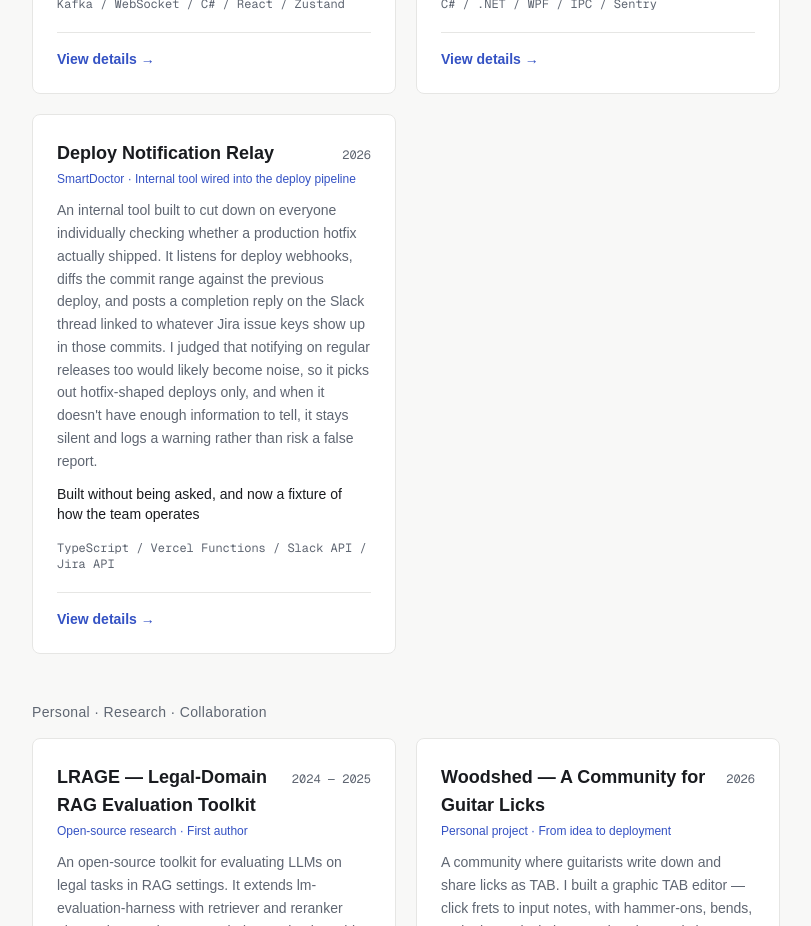
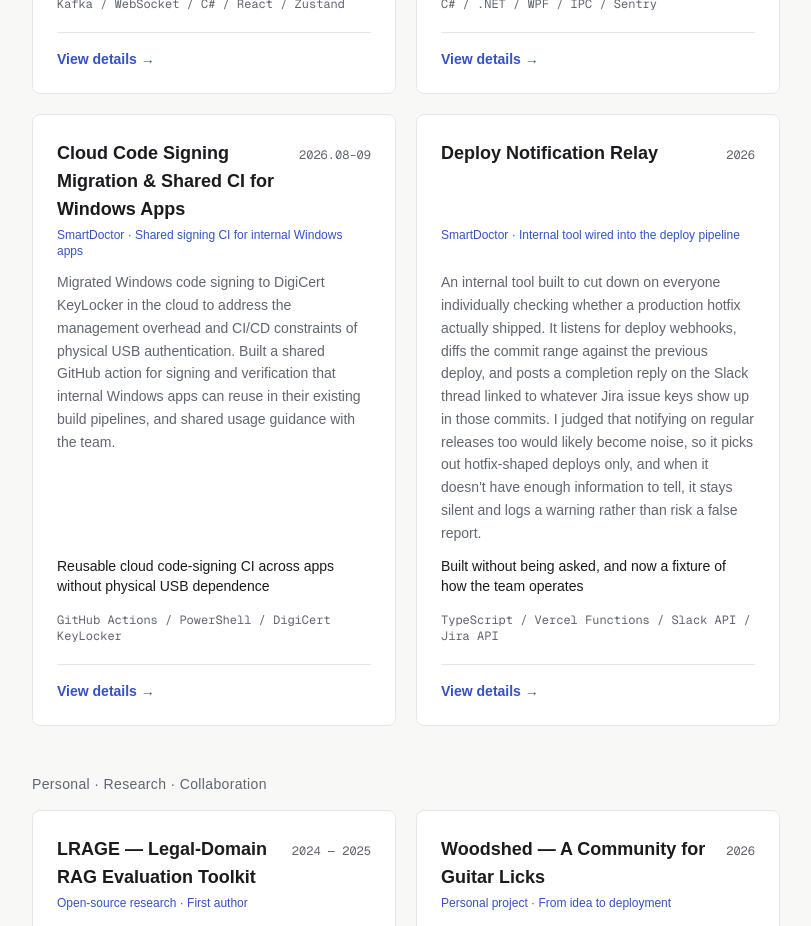
Before and after one commit to hoorangyee/about-minhu, a Next.js app: page /en in a window 1280 px wide. Shown: the part 4080-5006 px from the top of the page, without its empty margins (348-1159 px from the left). Built offline with nearby package versions, Linux system fonts and the light colour scheme; a web font is replaced by a local one.

Commit message:
feat: 클라우드 코드 서명 공용 CI 구축 사례 추가

```diff
--- a/src/data/en/project-details.ts
+++ b/src/data/en/project-details.ts
@@ -171,6 +171,20 @@
     ],
   },
 
+  "windows-code-signing": {
+    lead: "Migrated to cloud code signing to address the management overhead and CI/CD constraints of physical USB authentication. Built a shared DigiCert KeyLocker CI process so internal Windows apps can use the same signing and verification procedure.",
+    sections: [
+      {
+        heading: "Background and role",
+        body: [
+          "The existing code-signing process depended on a physical USB authentication device. Managing the device and connecting it to the signing environment created operational overhead and constrained automated build-and-sign flows in CI/CD. I migrated signing to DigiCert KeyLocker in the cloud to address those constraints.",
+          "Built a shared GitHub action that Windows apps built with .NET, Electron, or Tauri can reuse for signing and verification. Each repository can integrate it into its existing build CI by adding an action call and specifying the files to sign.",
+          "Standardized signing and verification for EXE, DLL, and MSI files and provided a manual signing tool so local files and folders can use the same cloud signing procedure. Shared usage instructions and guidance for avoiding unnecessary signing calls with the team.",
+        ],
+      },
+    ],
+  },
+
   "deploy-notifier": {
     lead: "A tool I built on my own, unasked, to remove the need for everyone to individually check whether a production deploy actually went out. It pulls the commit range from a deploy webhook, finds the Slack thread tied to each issue, and replies there — narrowed down to hotfixes only, and still in active use today.",
     sections: [
--- a/src/data/en/projects.ts
+++ b/src/data/en/projects.ts
@@ -52,6 +52,17 @@
     techStack: ["C#", ".NET", "WPF", "IPC", "Sentry"],
   },
   {
+    title: "Cloud Code Signing Migration & Shared CI for Windows Apps",
+    slug: "windows-code-signing",
+    group: "work",
+    context: "SmartDoctor · Shared signing CI for internal Windows apps",
+    period: "2026.08–09",
+    description:
+      "Migrated Windows code signing to DigiCert KeyLocker in the cloud to address the management overhead and CI/CD constraints of physical USB authentication. Built a shared GitHub action for signing and verification that internal Windows apps can reuse in their existing build pipelines, and shared usage guidance with the team.",
+    impact: "Reusable cloud code-signing CI across apps without physical USB dependence",
+    techStack: ["GitHub Actions", "PowerShell", "DigiCert KeyLocker"],
+  },
+  {
     title: "Deploy Notification Relay",
     slug: "deploy-notifier",
     group: "work",
--- a/src/data/project-details.ts
+++ b/src/data/project-details.ts
@@ -169,6 +169,20 @@
     ],
   },
 
+  "windows-code-signing": {
+    lead: "물리 USB 인증 방식의 관리 부담과 CI/CD 자동화 제약을 해결하기 위해 클라우드 코드 서명으로 전환했습니다. 사내 Windows 앱들이 같은 서명·검증 절차를 사용할 수 있도록 DigiCert KeyLocker 기반 공용 CI 프로세스를 구축했습니다.",
+    sections: [
+      {
+        heading: "배경과 역할",
+        body: [
+          "기존 코드 서명은 물리 USB 인증 장치에 의존했습니다. 장치 자체를 관리해야 하고 서명을 실행할 환경에 장치를 연결해야 하므로 관리 부담이 있었으며, CI/CD에서 빌드와 서명을 자동으로 이어가는 데도 제약이 있었습니다. 이 제약을 해소하기 위해 DigiCert KeyLocker 기반 클라우드 코드 서명으로 전환했습니다.",
+          "사내 .NET·Electron·Tauri 등의 Windows 앱에서 같은 서명·검증 절차를 재사용할 수 있도록 공용 GitHub Action을 구축했습니다. 각 저장소의 기존 빌드 CI에 Action 호출과 서명할 파일 경로를 추가하는 방식으로 연결하도록 구성했습니다.",
+          "EXE·DLL·MSI 파일의 서명과 검증을 공통화하고, 로컬 파일·폴더도 같은 클라우드 서명 절차로 처리할 수 있도록 수동 서명 도구를 마련했습니다. 사용 방법과 불필요한 서명 호출을 줄이는 기준을 팀에 공유했습니다.",
+        ],
+      },
+    ],
+  },
+
   "deploy-notifier": {
     lead: "상용 배포가 끝났는지를 관련자가 각자 확인해야 하던 상황을 줄이려고, 요청받지 않고 스스로 만든 사내 도구입니다. 배포 웹훅에서 커밋 범위를 뽑아 이슈에 연결된 Slack 스레드에 완료를 알리며, 핫픽스 배포만 골라 알리도록 좁힌 뒤 지금도 운영에서 쓰이고 있습니다.",
     sections: [
--- a/src/data/projects.ts
+++ b/src/data/projects.ts
@@ -44,6 +44,17 @@
       "CRM 본체의 64비트 전환을 가로막던 것은 통신사별 전화 연동과 결제 단말기의 32비트 전용 DLL이었습니다. 이들을 별도 32비트 프로세스로 분리하고 본체와 IPC로 통신하는 구조를 설계해, 프로세스 생명주기 관리·자동 재시작·오류 로깅까지 갖췄습니다. 사용 환경의 OS 비트 분포를 Sentry로 수집해 전환 판단의 근거 데이터도 만들었습니다.",
     impact: "레거시 연동 호환성을 유지한 채 64비트 전환 기반 마련",
     techStack: ["C#", ".NET", "WPF", "IPC", "Sentry"],
+  },
+  {
+    title: "클라우드 코드 서명 전환과 Windows 앱 공용 CI 구축",
+    slug: "windows-code-signing",
+    group: "work",
+    context: "스마트닥터 · 사내 Windows 앱을 위한 공용 서명 CI 구축",
+    period: "2026.08–09",
+    description:
+      "물리 USB 인증 장치의 관리 부담과 CI/CD 자동화 제약을 해결하기 위해 Windows 코드 서명을 DigiCert KeyLocker 기반 클라우드 방식으로 전환했습니다. 사내 Windows 앱들의 기존 빌드 CI에서 재사용할 수 있도록 서명·검증 절차를 공용 GitHub Action으로 구축하고 팀에 사용 기준을 공유했습니다.",
+    impact: "물리 USB 의존 없이 여러 앱에서 재사용하는 클라우드 코드 서명 CI",
+    techStack: ["GitHub Actions", "PowerShell", "DigiCert KeyLocker"],
   },
   {
     title: "배포 알림 릴레이",
```
